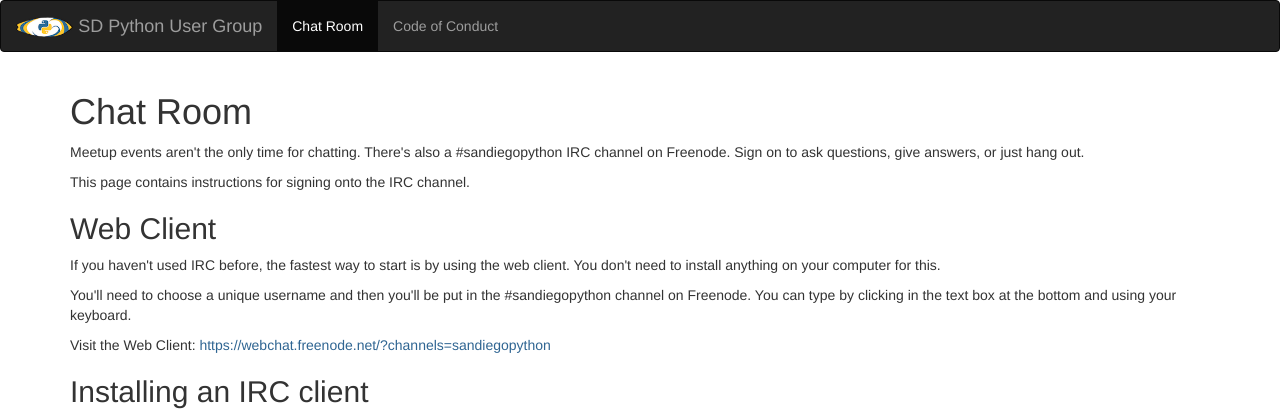
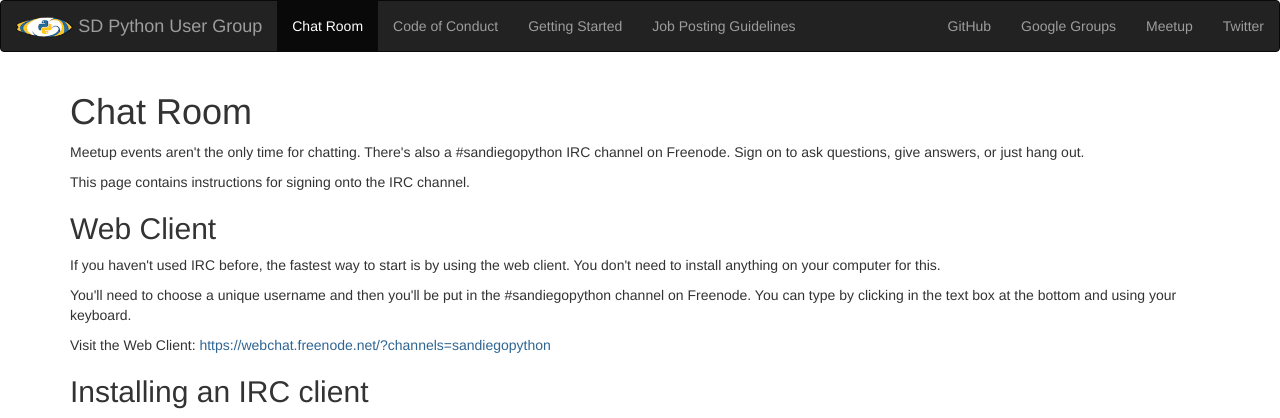
Before and after one commit to sandiegopython/pythonsd-django, a Django app: page /chat-room.html in a window 1280 px wide. Shown: the top 418 px of the page. Run offline with Django 3.2, Linux system fonts and the light colour scheme; style sheets or scripts are compiled from the project's sources.

Commit message:
Update navigation

```diff
--- a/pythonsd/jinja2/base.html
+++ b/pythonsd/jinja2/base.html
@@ -23,12 +23,18 @@
         <div class="navbar-header">
           <a class="navbar-brand" href="{{ url('home') }}"><img src="{{ static('img/pythonsd-logo.png') }}"> SD Python User Group</a>
         </div>
-        <div class="collapse navbar-collapse">
-          <ul class="nav navbar-nav">
-            {{ nav_link('chat-room', 'Chat Room') }}
-            {{ nav_link('code-of-conduct', 'Code of Conduct') }}
-          </ul>
-        </div>
+        <ul class="nav navbar-nav">
+          {{ nav_link('chat-room', 'Chat Room') }}
+          {{ nav_link('code-of-conduct', 'Code of Conduct') }}
+          {{ nav_link('getting-started', 'Getting Started') }}
+          {{ nav_link('job-posting', 'Job Posting Guidelines') }}
+        </ul>
+        <ul class="nav navbar-nav navbar-right">
+          <li><a href="https://github.com/pythonsd">GitHub</a></li>
+          <li><a href="https://groups.google.com/forum/#!forum/pythonsd">Google Groups</a></li>
+          <li><a href="http://www.meetup.com/pythonsd/">Meetup</a></li>
+          <li><a href="https://twitter.com/sandiegopython">Twitter</a></li>
+        </ul>
       </div>
     </nav>
     <div class="container theme-showcase" role="main">
```
